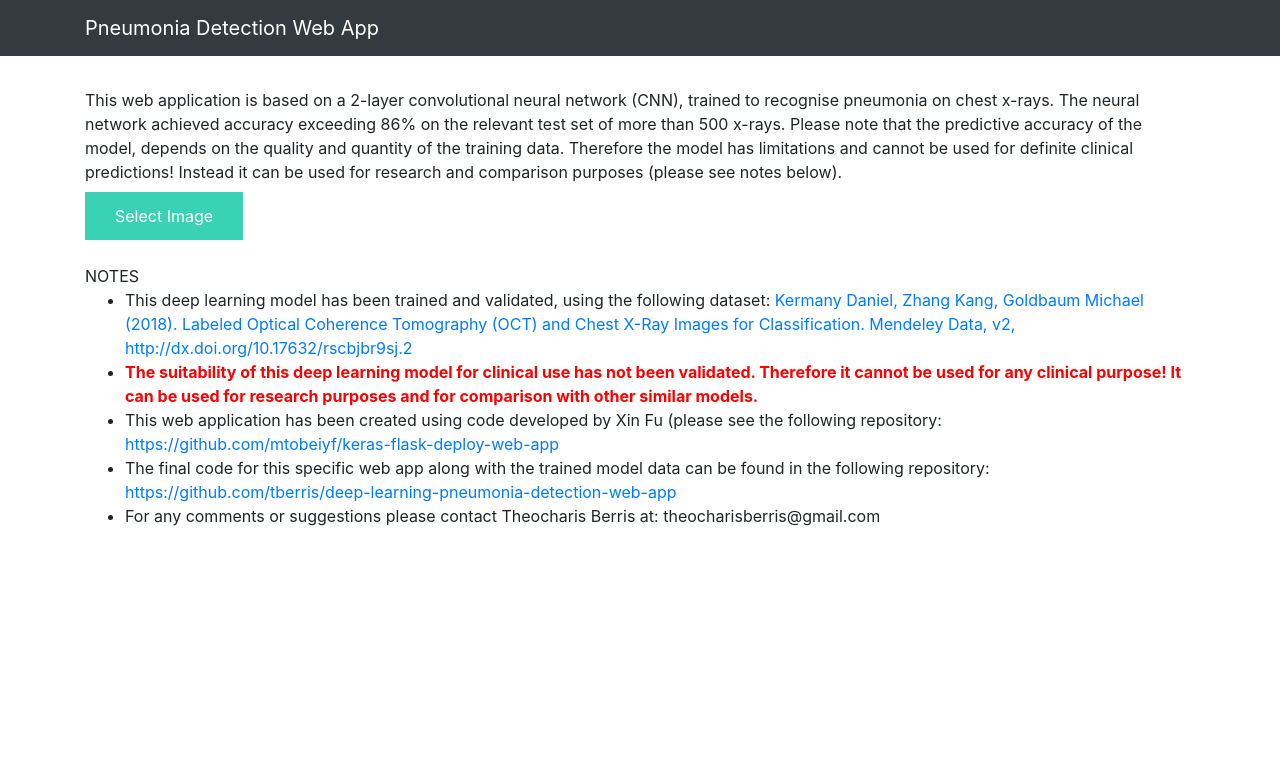
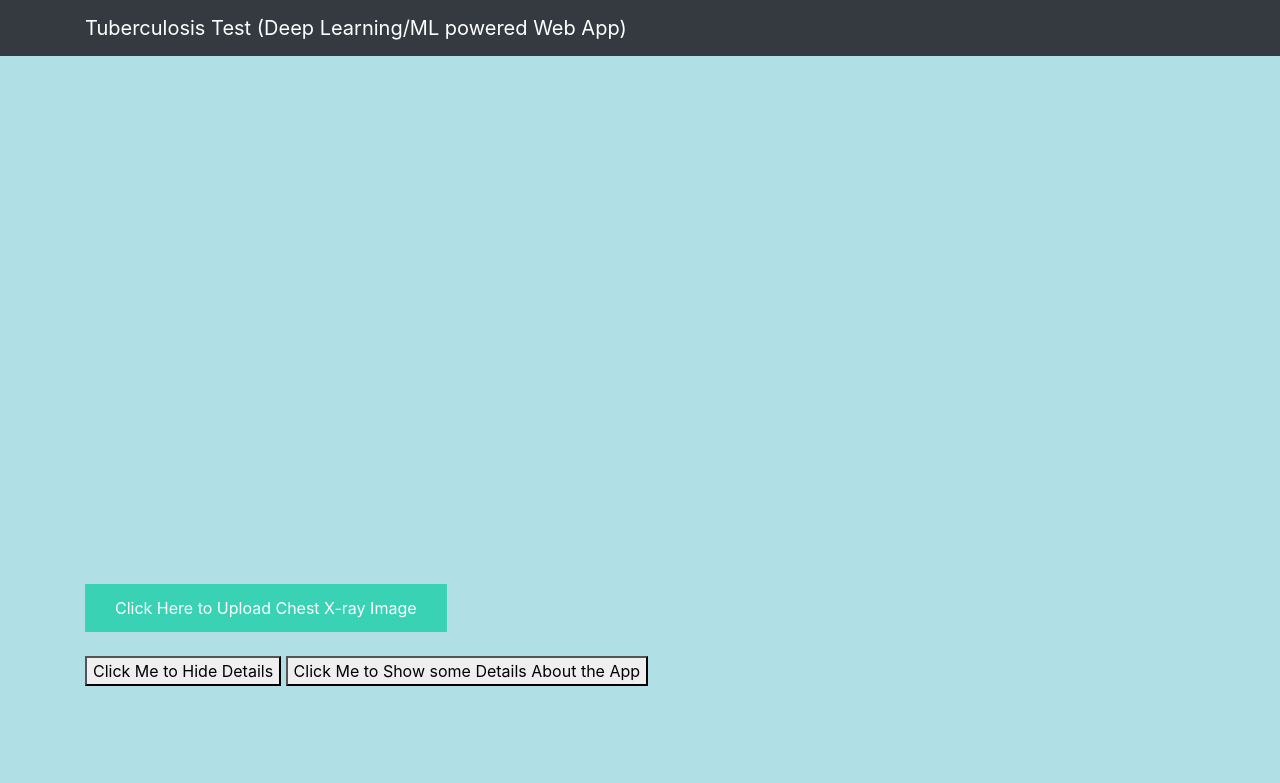
Before and after one commit to mobassir94/Chest-Reader--Deep-Learning-powered-Web-App--, a Flask app: page / in a window 1280 px wide. Shown: the top 783 px of the page. Run offline with Flask 2, Linux system fonts and the light colour scheme; some libraries are stand-ins or nearby versions.

Commit message:
Add files via upload

```diff
--- a/deep-learning-pneumonia-detection-web-app/app.py
+++ b/deep-learning-pneumonia-detection-web-app/app.py
@@ -20,7 +20,7 @@ from gevent.wsgi import WSGIServer
 app = Flask(__name__)
 
 # Model saved with Keras model.save()
-MODEL_PATH = 'models/trained_model.h5'
+MODEL_PATH = 'models/trained_model1.h5'
 
 #Load your trained model
 model = load_model(MODEL_PATH)
@@ -35,14 +35,14 @@ print('Model loaded. Start serving...')
 
 
 def model_predict(img_path, model):
-    img = image.load_img(img_path, target_size=(64, 64)) #target_size must agree with what the trained model expects!!
+    img = image.load_img(img_path, target_size=(96, 96)) #target_size must agree with what the trained model expects!!
 
     # Preprocessing the image
     img = image.img_to_array(img)
     img = np.expand_dims(img, axis=0)
 
 
-    preds = model.predict(img)
+    preds = model.predict_classes(img)
     return preds
 
 
@@ -66,16 +66,17 @@ def upload():
 
         # Make prediction
         preds = model_predict(file_path, model)
+        preds = float(preds[0])
         os.remove(file_path)#removes file from the server after prediction has been returned
 
         # Arrange the correct return according to the model.
 		# In this model 1 is Pneumonia and 0 is Normal.
-        str1 = 'Pneumonia'
-        str2 = 'Normal'
-        if preds == 1:
-            return str1
+        str1 = 'Pulmonary Abnormality(Tuberculosis)'
+        str2 = 'Healthy'
+        if preds > 0.5:
+            return str1+'--> RISK Likelihood = ' + str(preds)+'' + '%'
         else:
-            return str2
+            return str2+'--> RISK Likelihood = ' + str(preds)+'' + '%'
     return None
 
     #this section is used by gunicorn to serve the app on Heroku
--- a/deep-learning-pneumonia-detection-web-app/templates/base.html
+++ b/deep-learning-pneumonia-detection-web-app/templates/base.html
@@ -4,23 +4,35 @@
     <meta charset="UTF-8">
     <meta name="viewport" content="width=device-width, initial-scale=1.0">
     <meta http-equiv="X-UA-Compatible" content="ie=edge">
-    <title>Pneumonia Detection Web App</title>
+    <title>Chest Reader</title>
     <link href="https://cdn.bootcss.com/bootstrap/4.0.0/css/bootstrap.min.css" rel="stylesheet">
     <script src="https://cdn.bootcss.com/popper.js/1.12.9/umd/popper.min.js"></script>
     <script src="https://cdn.bootcss.com/jquery/3.3.1/jquery.min.js"></script>
     <script src="https://cdn.bootcss.com/bootstrap/4.0.0/js/bootstrap.min.js"></script>
     <link href="{{ url_for('static', filename='css/main.css') }}" rel="stylesheet">
+
+    <style>
+
+
+</style>
+
+
+
+
 </head>
 
-<body>
+
+<body style="background-color: powderblue">
+
     <nav class="navbar navbar-dark bg-dark">
-        <div class="container">
-            <a class="navbar-brand" href="#">Pneumonia Detection Web App</a>
+        <div class="container"  >
+            <a class="navbar-brand" href="#">Tuberculosis Test (Deep Learning/ML powered Web App)</a>
         </div>
     </nav>
     <div class="container">
-        <div id="content" style="margin-top:2em">{% block content %}{% endblock %}</div>
+        <div id="content" style="margin-top:30em">{% block content %}{% endblock %}</div>
     </div>
+
 </body>
 
 <footer>
--- a/deep-learning-pneumonia-detection-web-app/templates/index.html
+++ b/deep-learning-pneumonia-detection-web-app/templates/index.html
@@ -1,15 +1,14 @@
 {% extends "base.html" %} {% block content %}
 
 <body>
-This web application is based on a 2-layer convolutional neural network (CNN), trained to recognise pneumonia on chest x-rays. The neural network achieved accuracy exceeding 86% on the relevant test set of more than 500 x-rays. Please note that the predictive accuracy of the model, depends on the quality and quantity of the training data. Therefore the model has limitations and cannot be used for definite clinical predictions! Instead it can be used for research and comparison purposes (please see notes below).
-</body>
 
-<h2></h2>
 
-<div>
+<br><br>
+
+ <div>
     <form id="upload-file" method="post" enctype="multipart/form-data">
         <label for="imageUpload" class="upload-label">
-            Select Image
+            Click Here to Upload Chest X-ray Image
         </label>
         <input type="file" name="file" id="imageUpload" accept=".png, .jpg, .jpeg">
     </form>
@@ -30,15 +29,78 @@ This web application is based on a 2-layer convolutional neural network (CNN), t
         <span> </span>
     </h3>
 
+
 </div>
-<body>
-NOTES
+
+
+
+
+
+
+
+
+<script src="https://ajax.googleapis.com/ajax/libs/jquery/3.4.0/jquery.min.js"></script>
+<script>
+$(document).ready(function(){
+  $("#hide").click(function(){
+    $(".hidemebe").hide();
+  });
+  $("#show").click(function(){
+    $(".hidemebe").show();
+  });
+});
+</script>
+
+
+
+
+<button id="hide">Click Me to Hide Details</button>
+<button id="show">Click Me to Show some Details About the App</button>
+
+
+
+<p>
+<div class = "hidemebe" style="display:none">
+
+
+
+<h2 align="center" style="background-color: steelblue; color: lightcyan;"> WELCOME TO CHESTREADER!!! </h2>
+<br><br>
+<h5 style="background-color: #05ffb0; color: white;">
+This software uses pre-trained vgg16 with U-NET convolutional neural network (CNN) architecture to recognise tuberculosis on chest x-rays with having model accuracy 97% and validation accuracy 88% and
+The model is trained on a <a href="https://www.kaggle.com/kmader/pulmonary-chest-xray-abnormalities" style="color:black">Dataset
+</a>  of 800 images(which is very small dataset) from two sources Shenzhen and Montgomery respectively.
+
+
+
+</h5>
+
+ <br>
+ <br>
+
+<h1> Model performance : </h1>
+<br>
+
+<img src="https://raw.githubusercontent.com/mobassir94/web-input-validation-practice/master/MyLogo/confusionmatrixTB.png" alt="" width="800" height="200">
+
+
+<br>
+<br>
+<br>
+<h1>NOTES : </h1>
 <ul>
-<li>This deep learning model has been trained and validated, using the following dataset: <a href="https://data.mendeley.com/datasets/rscbjbr9sj/2">Kermany Daniel, Zhang Kang, Goldbaum Michael (2018). Labeled Optical Coherence Tomography (OCT) and Chest X-Ray Images for Classification. Mendeley Data, v2, http://dx.doi.org/10.17632/rscbjbr9sj.2</a></li>
-<li><b style="color:red;">The suitability of this deep learning model for clinical use has not been validated. Therefore it cannot be used for any clinical purpose! It can be used for research purposes and for comparison with other similar models.</b></li>
-<li>This web application has been created using code developed by Xin Fu (please see the following repository: </h2><a href="https://github.com/mtobeiyf/keras-flask-deploy-webapp">https://github.com/mtobeiyf/keras-flask-deploy-web-app</a></li>
-<li>The final code for this specific web app along with the trained model data can be found in the following repository: </h2><a href="https://github.com/tberris/deep-learning-pneumonia-detection-web-app">https://github.com/tberris/deep-learning-pneumonia-detection-web-app</a></li>
-<li>For any comments or suggestions please contact Theocharis Berris at: theocharisberris@gmail.com</li>
+<li>This app is a prototype</li>
+
+<li>Please note that the predictive accuracy of the model, depends on the quality and quantity of the training data.</li>
+
+
+<li>This system converts the x-ray image you provide to 512x512 pixel and then uses it for prediction,so if the quality of your provided picture is low means the system can make mistakes</li>
+
+<li>This system takes only pictures with .png, .jpg and .jpeg extension </li>
+
+<li>For any comments or suggestions please contact <a href="https://bd.linkedin.com/in/mobassir-hossen-916a83137/" >Mobassir Hossen</a> at: mobassirhossen94@gmail.com</li>
 </ul>
+</div>
+</p>
 </body>
 {% endblock %}
```
Also changed, not shown: deep-learning-pneumonia-detection-web-app/static/js/main.js (+11 -2 lines), deep-learning-pneumonia-detection-web-app/static/css/chestreader.png (added), deep-learning-pneumonia-detection-web-app/static/css/main.css (line endings or trailing spaces), deep-learning-pneumonia-detection-web-app/uploads/imac2x.jpg (added), deep-learning-pneumonia-detection-web-app/uploads/norm.jpeg (added).
